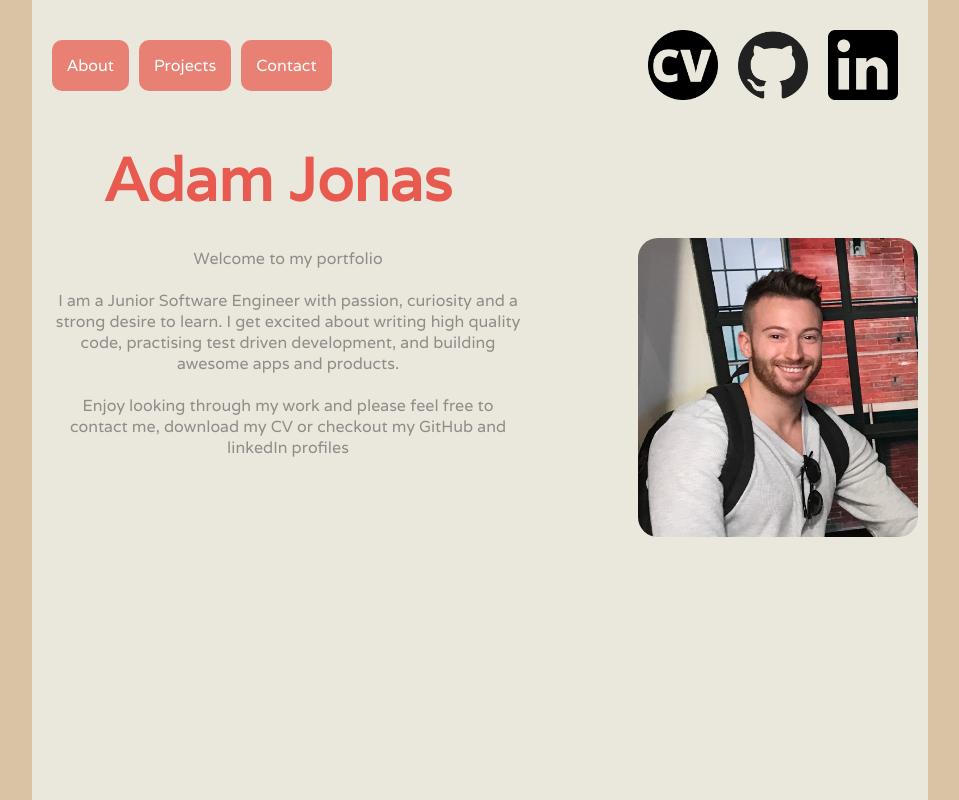
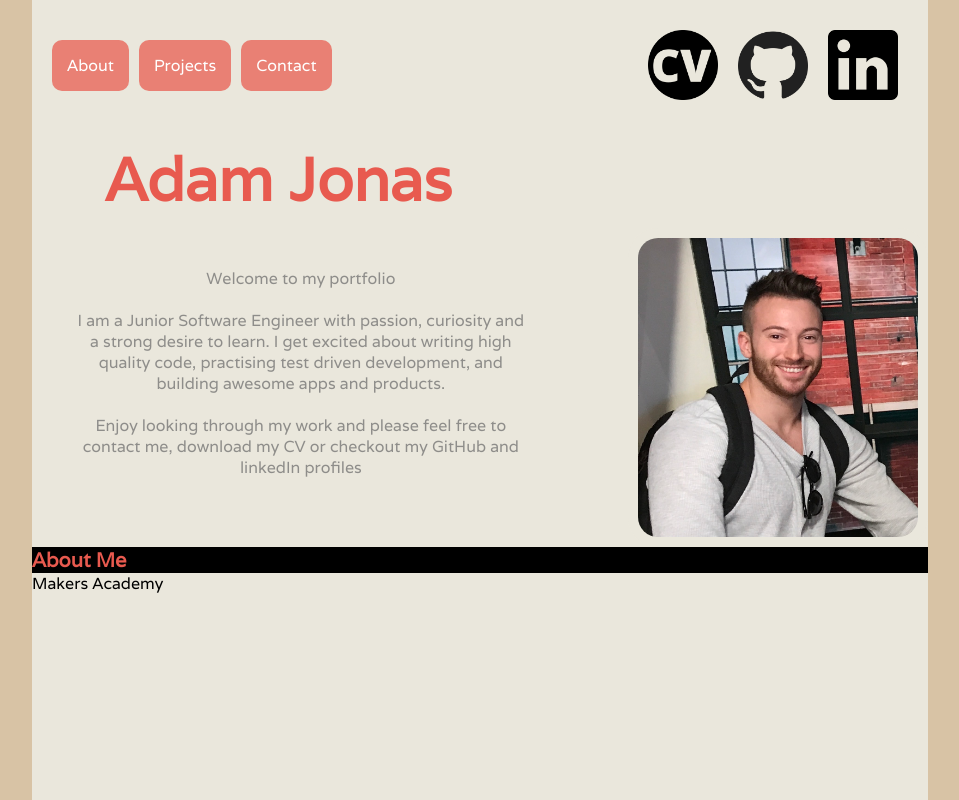
Before and after one commit to AJ8GH/portfolio, a React (Create React App) app: page / in a window 1280 px wide. Shown: the whole page, without its empty margins (160-1119 px from the left). Built offline with nearby package versions, Linux system fonts and the light colour scheme.

Commit message:
Add about paragraph

```diff
--- a/src/About.js
+++ b/src/About.js
@@ -1,9 +1,12 @@
 import React from 'react'
+import './styles/About.css'
 
 export default function About () {
   return (
     <div>
       <h2>About Me</h2>
+
+      <p className="aboutParagraph">Makers Academy</p>
     </div>
   )
 }
--- a/src/App.js
+++ b/src/App.js
@@ -14,17 +14,18 @@ export default function App () {
             <ContactLinks className="contactLinks" />
           </div>
           <h1>Adam Jonas</h1>
-
-          <div className="intro">
-            <p>Welcome to my portfolio</p><br></br>
-            <p>I am a Junior Software Engineer with passion, curiosity and a strong desire to learn. I get excited about writing high quality code, practising test driven development, and building awesome apps and products.</p><br></br>
-            <p>Enjoy looking through my work and please feel free to contact me, download my CV or checkout my GitHub and linkedIn profiles</p>
-          </div>
         </header>
 
+      <div className="introContainer">
+        <div className="intro">
+          <p>Welcome to my portfolio</p><br></br>
+          <p>I am a Junior Software Engineer with passion, curiosity and a strong desire to learn. I get excited about writing high quality code, practising test driven development, and building awesome apps and products.</p><br></br>
+          <p>Enjoy looking through my work and please feel free to contact me, download my CV or checkout my GitHub and linkedIn profiles</p>
+        </div>
         <img src={process.env.PUBLIC_URL + '/portrait.JPG'} className="portrait" alt="Image of Adam" />
+      </div>
 
-        <About />
+        <About className="about" id="about"/>
       </div>
     </div>
   )
--- /dev/null
+++ b/src/styles/About.css
@@ -0,0 +1,5 @@
+h2 {
+  font-size: 20px;
+  color: #E85A4F;
+  background-color: black;
+}
--- a/src/styles/App.css
+++ b/src/styles/App.css
@@ -20,11 +20,10 @@
 }
 
 .intro {
-  max-width: 40%;
-  padding: 20px;
+  max-width: 60%;
+  padding: 40px;
   color: #8E8D8A;
   text-align: center;
-  position: absolute;
 }
 
 h1 {
@@ -53,3 +52,12 @@ h1 {
   background-color: #EAE7DC;
   min-height: 100vh;
 }
+
+.about {
+  display: block;
+}
+
+.introContainer {
+  display: flex;
+  justify-content: space-between;
+}
```
Also changed, not shown: 1 other file (tests, documents, lock files or other folders).
